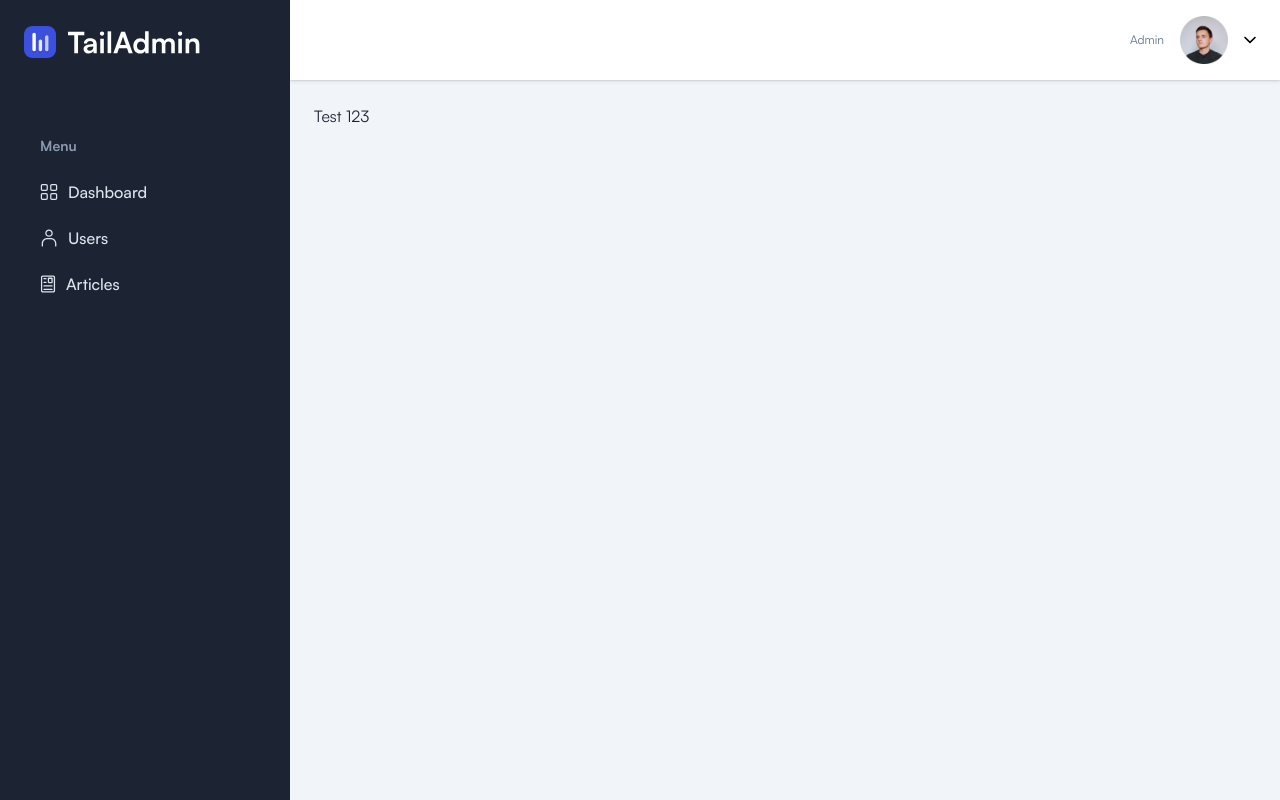
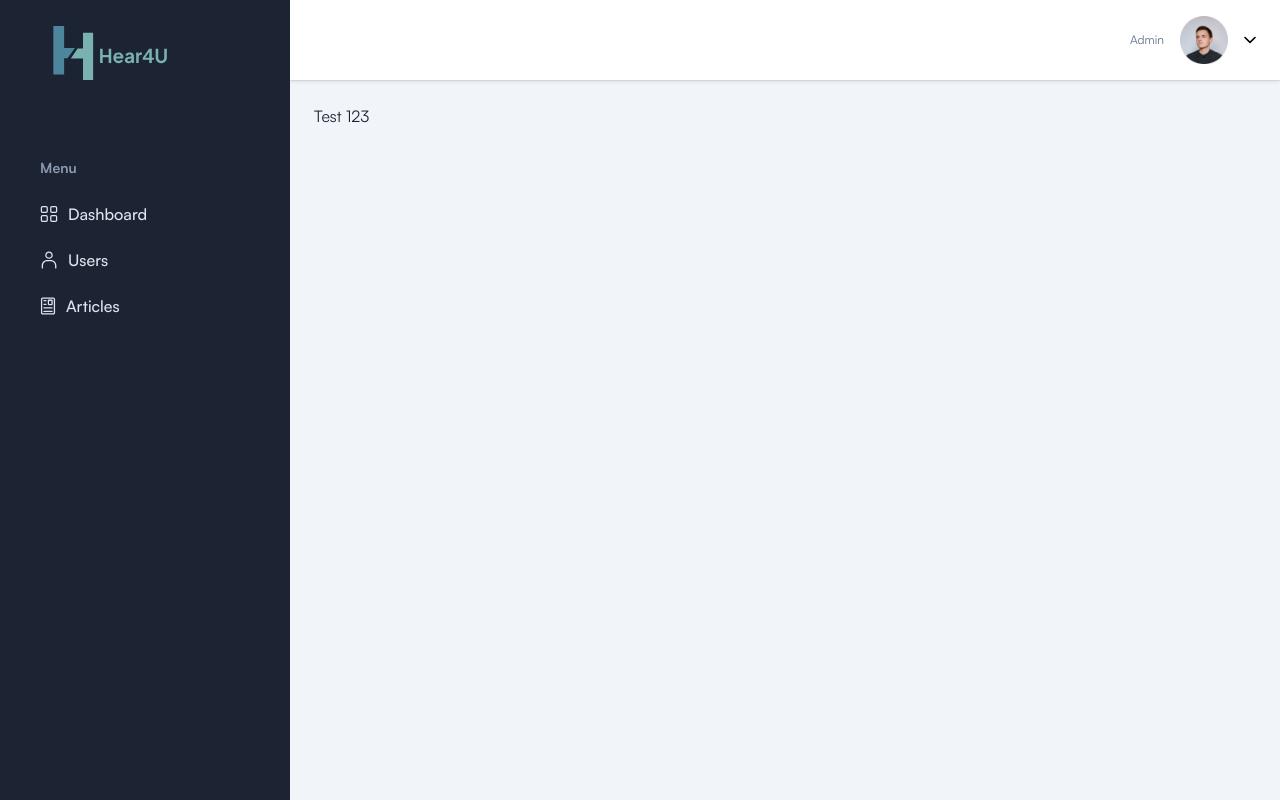
Before and after one commit to HEAR4U-bangkit/cc-hear4u-admin, a Next.js app: page /dashboard in a window 1280 px wide. Built offline with nearby package versions, Linux system fonts and the light colour scheme; no server answers.

Commit message:
chore: change sidebar logo

```diff
--- a/src/components/Sidebar/index.jsx
+++ b/src/components/Sidebar/index.jsx
@@ -64,7 +64,7 @@ const Sidebar = ({ sidebarOpen, setSidebarOpen }) => {
           <Image
             width={176}
             height={32}
-            src={"/images/logo/logo.svg"}
+            src={"/images/app-logo/logo2.svg"}
             alt="Logo"
             priority
           />
```
